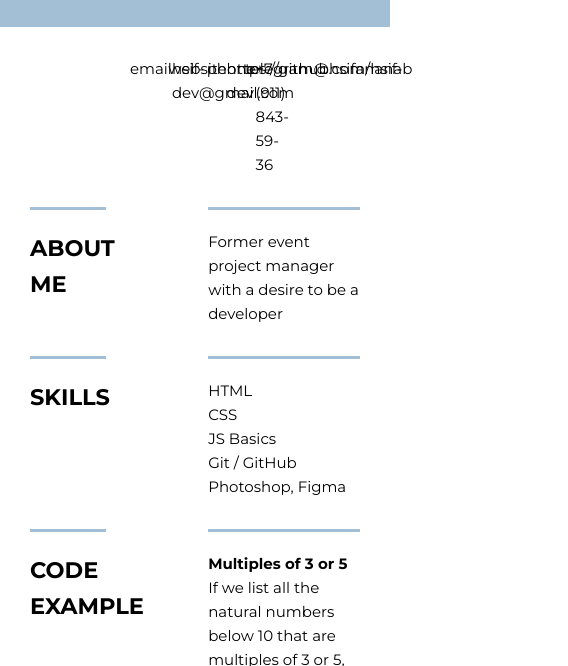
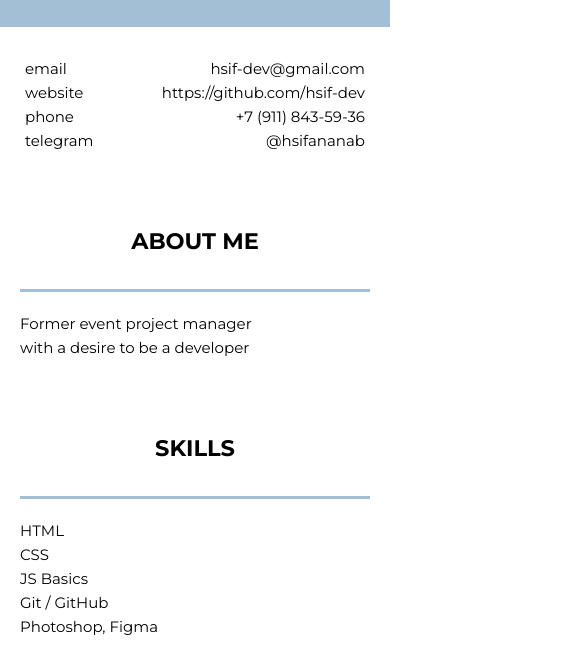
Before and after one commit to hsif-dev/rsschool-cv, a plain HTML site: page index.html in a window 390 px wide. Shown: the part 109-775 px from the top of the page, 568 px wide, since content can reach past the window. Drawn offline with Linux system fonts and the light colour scheme.

Commit message:
feat: add adaptability

```diff
--- a/styles/style.css
+++ b/styles/style.css
@@ -138,3 +138,79 @@ a:hover {
     display: flex;
     justify-content: space-between;
 }
+
+@media (max-width: 990px) {
+    /* Contacts */
+
+    .contacts {
+        margin: 0;
+    }
+
+    .contacts__item {
+        width: 100%;
+        margin: 0;
+    }
+}
+
+@media (max-width: 700px) {
+
+    /* Container */
+
+    .container {
+        padding-right: 15px;
+        padding-left: 15px;
+    }
+
+    /* Section */
+
+    .section__inner {
+        flex-direction: column;
+    }
+
+    .section__title,
+    .section__item {
+        margin: 0;
+        width: 100%;
+    }
+
+    .section__title {
+        border-top: none;
+        padding-top: 40px;
+        padding-bottom: 30px;
+        text-align: center;
+    }
+
+    /* Footer */
+    .footer__inner {
+        display: flex;
+        justify-content: space-around;
+    }
+
+}
+
+@media (max-width: 575px) {
+    /* Section */
+
+    .section-contacts {
+        margin: auto 50px;
+    }
+
+    /* Example */
+
+    .example__code {
+        font-size: 12px;
+    }
+}
+
+@media (max-width: 575px) {
+    /* Section */
+
+    .section__inner {
+        margin-right: 5px;
+        margin-left: 5px;
+    }
+
+    .section-contacts {
+        margin: auto 10px;
+    }
+}
```
